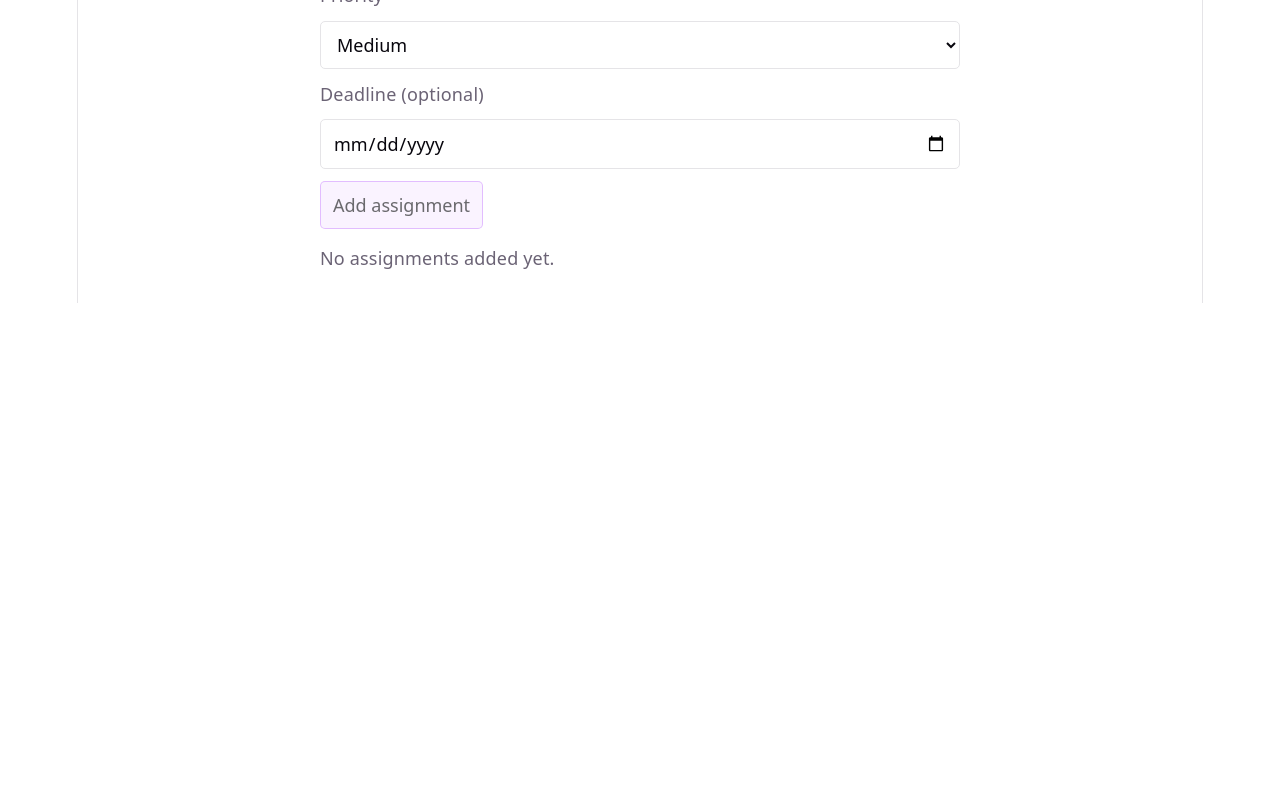
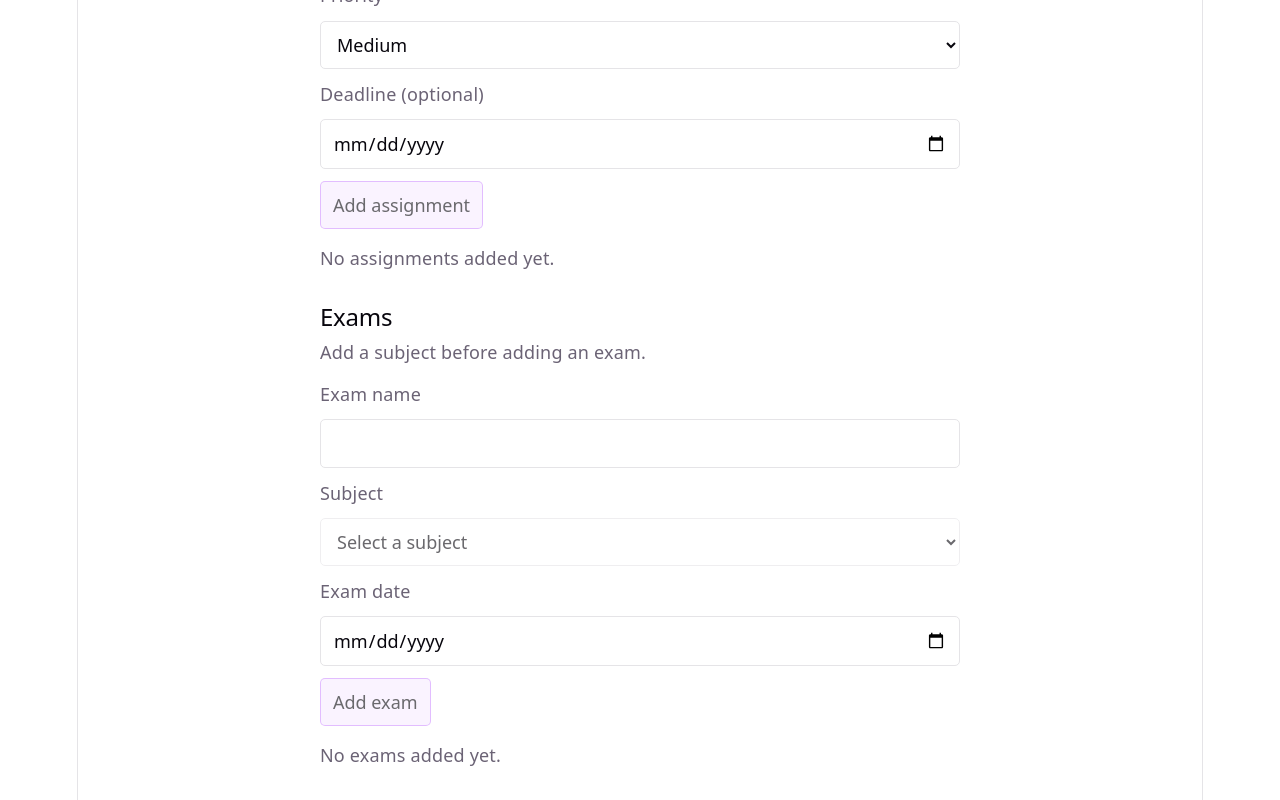
Before and after one commit to sp-2201322038/campusmate, a React (Vite) app: page / in a window 1280 px wide. Shown: the part 687-1487 px from the top of the page. Before the commit the page ends 990 px from the top, so only its background shows below. Built offline with nearby package versions, Linux system fonts and the light colour scheme.

Commit message:
CM-14 Add exam functionality

```diff
--- a/src/App.css
+++ b/src/App.css
@@ -6,12 +6,14 @@
 }
 
 .subject-form,
-.assignment-form {
+.assignment-form,
+.exam-form {
   display: grid;
   gap: 12px;
 }
 
-.assignment-form {
+.assignment-form,
+.exam-form {
   margin: 16px 0;
 }
 
@@ -20,6 +22,9 @@
 .assignment-form input,
 .assignment-form select,
 .assignment-form button,
+.exam-form input,
+.exam-form select,
+.exam-form button,
 .assignment-list button {
   box-sizing: border-box;
   min-width: 0;
@@ -34,6 +39,7 @@
 
 .subject-form button,
 .assignment-form button,
+.exam-form button,
 .assignment-list button {
   justify-self: start;
   border-color: var(--accent-border);
@@ -46,34 +52,42 @@
 .assignment-form input:focus-visible,
 .assignment-form select:focus-visible,
 .assignment-form button:focus-visible,
+.exam-form input:focus-visible,
+.exam-form select:focus-visible,
+.exam-form button:focus-visible,
 .assignment-list button:focus-visible {
   outline: 2px solid var(--accent);
   outline-offset: 2px;
 }
 
-.assignment-form :disabled {
+.assignment-form :disabled,
+.exam-form :disabled {
   opacity: 0.6;
   cursor: not-allowed;
 }
 
 #subject-error,
-#assignment-error {
+#assignment-error,
+#exam-error {
   color: var(--text-h);
 }
 
 .subjects-list,
-.assignment-section {
+.assignment-section,
+.exam-section {
   margin-top: 32px;
 }
 
 .subject-list,
-.assignment-list {
+.assignment-list,
+.exam-list {
   padding-left: 24px;
   overflow-wrap: anywhere;
 }
 
 .subject-list li,
-.assignment-list li {
+.assignment-list li,
+.exam-list li {
   padding: 8px 0;
 }
 
--- a/src/App.tsx
+++ b/src/App.tsx
@@ -18,6 +18,13 @@
   completed: boolean
 }
 
+type Exam = {
+  id: string
+  name: string
+  subjectId: string
+  date: string
+}
+
 function isSubject(value: unknown): value is Subject {
   if (typeof value !== 'object' || value === null) return false
   const subject = value as Record<string, unknown>
@@ -35,6 +42,15 @@
     && (assignment.priority === 'Low' || assignment.priority === 'Medium' || assignment.priority === 'High')
 }
 
+function isExam(value: unknown): value is Exam {
+  if (typeof value !== 'object' || value === null) return false
+  const exam = value as Record<string, unknown>
+  return isNonEmptyString(exam.id)
+    && isNonEmptyString(exam.name)
+    && isNonEmptyString(exam.subjectId)
+    && isNonEmptyString(exam.date)
+}
+
 function App() {
   const [subjectName, setSubjectName] = useState('')
   const [subjects, setSubjects] = useStoredList('campusmate.subjects', isSubject)
@@ -47,6 +63,11 @@
   const [assignmentError, setAssignmentError] = useState('')
   const [editingAssignmentId, setEditingAssignmentId] = useState<string | null>(null)
   const assignmentTitleRef = useRef<HTMLInputElement>(null)
+  const [examName, setExamName] = useState('')
+  const [examSubjectId, setExamSubjectId] = useState('')
+  const [examDate, setExamDate] = useState('')
+  const [exams, setExams] = useStoredList('campusmate.exams', isExam)
+  const [examError, setExamError] = useState('')
 
   function addSubject(event: FormEvent<HTMLFormElement>) {
     event.preventDefault()
@@ -111,6 +132,27 @@
     setAssignments((current) => current.map((assignment) => assignment.id === id
       ? { ...assignment, completed: !assignment.completed }
       : assignment))
+  }
+
+  function addExam(event: FormEvent<HTMLFormElement>) {
+    event.preventDefault()
+    const name = examName.trim()
+    const validationError = validateRequiredText(name, 'Enter an exam name.')
+      || (!subjects.some((subject) => subject.id === examSubjectId) ? 'Select a subject.' : '')
+      || validateRequiredText(examDate, 'Enter an exam date.')
+
+    if (validationError) {
+      setExamError(validationError)
+      return
+    }
+
+    setExams((current) => [...current, {
+      id: crypto.randomUUID(), name, subjectId: examSubjectId, date: examDate,
+    }])
+    setExamName('')
+    setExamSubjectId('')
+    setExamDate('')
+    setExamError('')
   }
 
   return (
@@ -240,6 +282,72 @@
           </ul>
         )}
       </section>
+      <section className="exam-section" aria-labelledby="exams-heading">
+        <h2 id="exams-heading">Exams</h2>
+        {subjects.length === 0 && <p>Add a subject before adding an exam.</p>}
+        <form
+          className="exam-form"
+          aria-label="Add exam"
+          aria-describedby={examError ? 'exam-error' : undefined}
+          onSubmit={addExam}
+        >
+          <label htmlFor="exam-name">Exam name</label>
+          <input
+            id="exam-name"
+            name="examName"
+            value={examName}
+            onChange={(event) => {
+              setExamName(event.target.value)
+              setExamError('')
+            }}
+            required
+          />
+          <label htmlFor="exam-subject">Subject</label>
+          <select
+            id="exam-subject"
+            name="examSubjectId"
+            value={examSubjectId}
+            onChange={(event) => {
+              setExamSubjectId(event.target.value)
+              setExamError('')
+            }}
+            required
+            disabled={subjects.length === 0}
+          >
+            <option value="">Select a subject</option>
+            {subjects.map((subject) => (
+              <option key={subject.id} value={subject.id}>{subject.name}</option>
+            ))}
+          </select>
+          <label htmlFor="exam-date">Exam date</label>
+          <input
+            id="exam-date"
+            name="examDate"
+            type="date"
+            value={examDate}
+            onChange={(event) => {
+              setExamDate(event.target.value)
+              setExamError('')
+            }}
+            required
+          />
+          {examError && <p id="exam-error" role="alert">{examError}</p>}
+          <button type="submit" disabled={subjects.length === 0}>Add exam</button>
+        </form>
+        {exams.length === 0 ? (
+          <p>No exams added yet.</p>
+        ) : (
+          <ul className="exam-list" aria-live="polite">
+            {exams.map((exam) => (
+              <li key={exam.id}>
+                <strong>{exam.name}</strong>
+                <p>{subjects.find((subject) => subject.id === exam.subjectId)?.name}</p>
+                <p>Date: <time dateTime={exam.date}>{exam.date}</time></p>
+              </li>
+            ))}
+          </ul>
+        )}
+      </section>
     </main>
   )
 }
```
